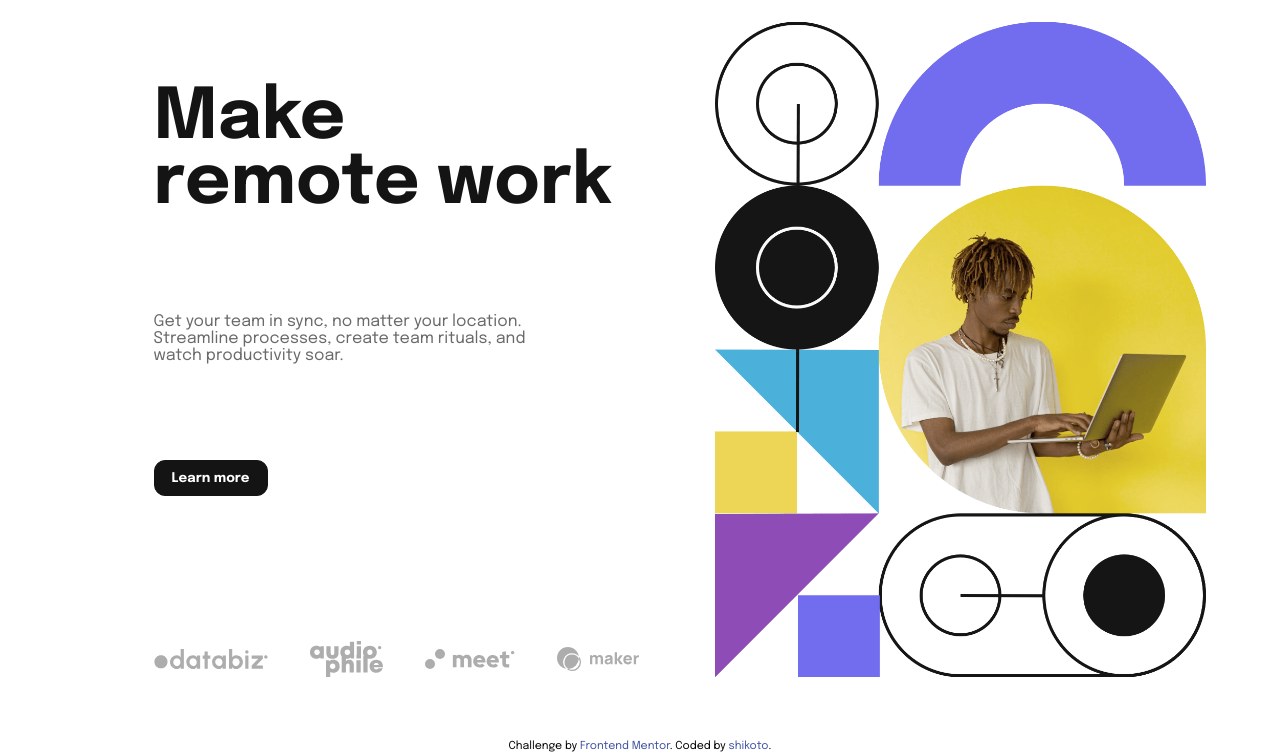
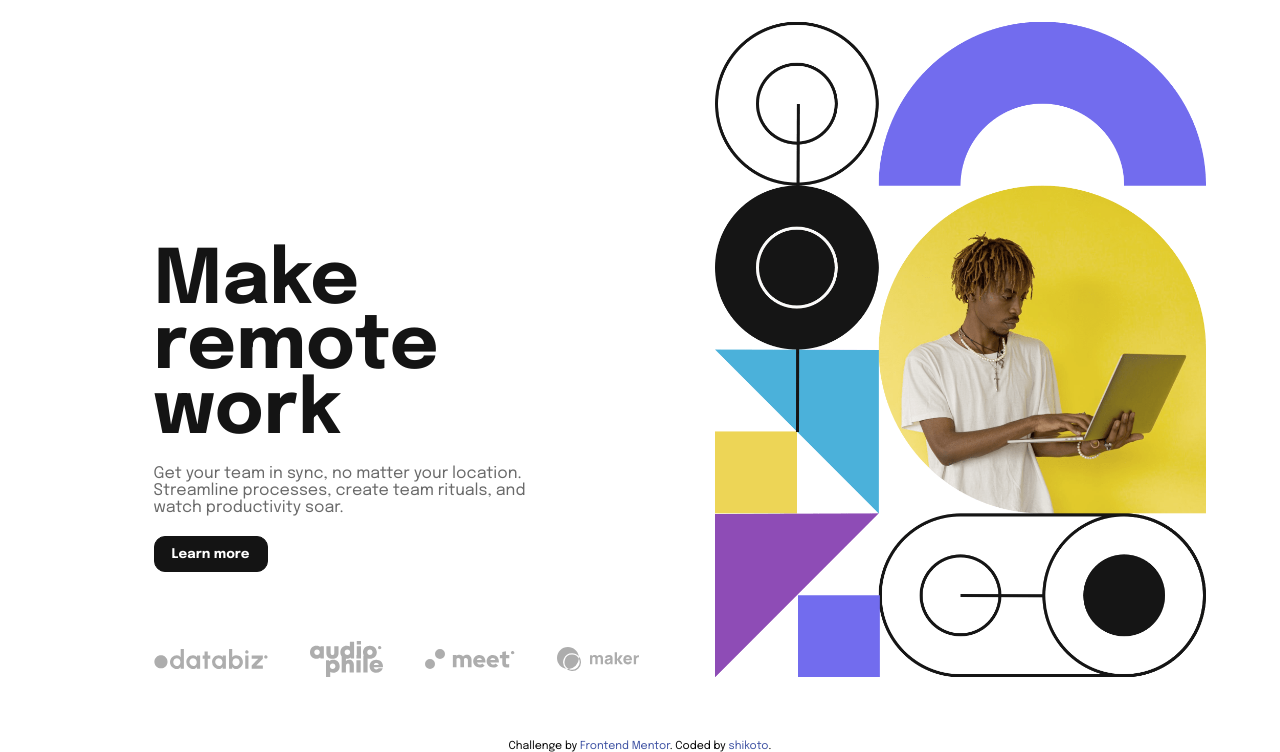
Before and after one commit to shikot0/intro-section-with-dropdown-navigation-main, a plain HTML site: page index.html in a window 1280 px wide. Shown: the part 48-800 px from the top of the page. Drawn offline with Linux system fonts and the light colour scheme.

Commit message:
Fixed fonts

```diff
--- a/style.css
+++ b/style.css
@@ -128,10 +128,11 @@ main {
     display: flex;
     flex-direction: column;
     align-items: flex-start;
-    justify-content: space-between;
+    justify-content: flex-end;
+    gap: 20px;
 }
 #page-heading {
-    font-size: 70px;
+    font-size: 75px;
     color: hsl(0, 0%, 8%);
     line-height: 65px;
     margin: 0;
```
